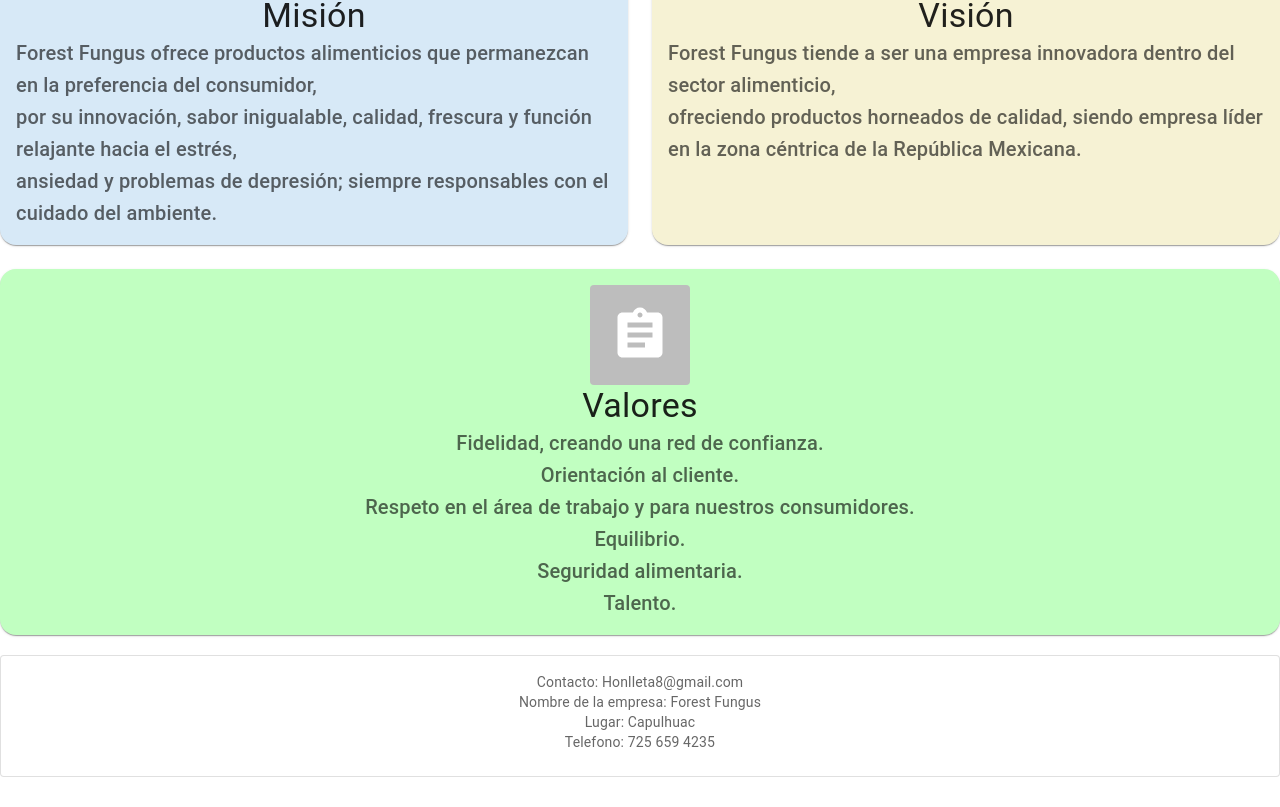
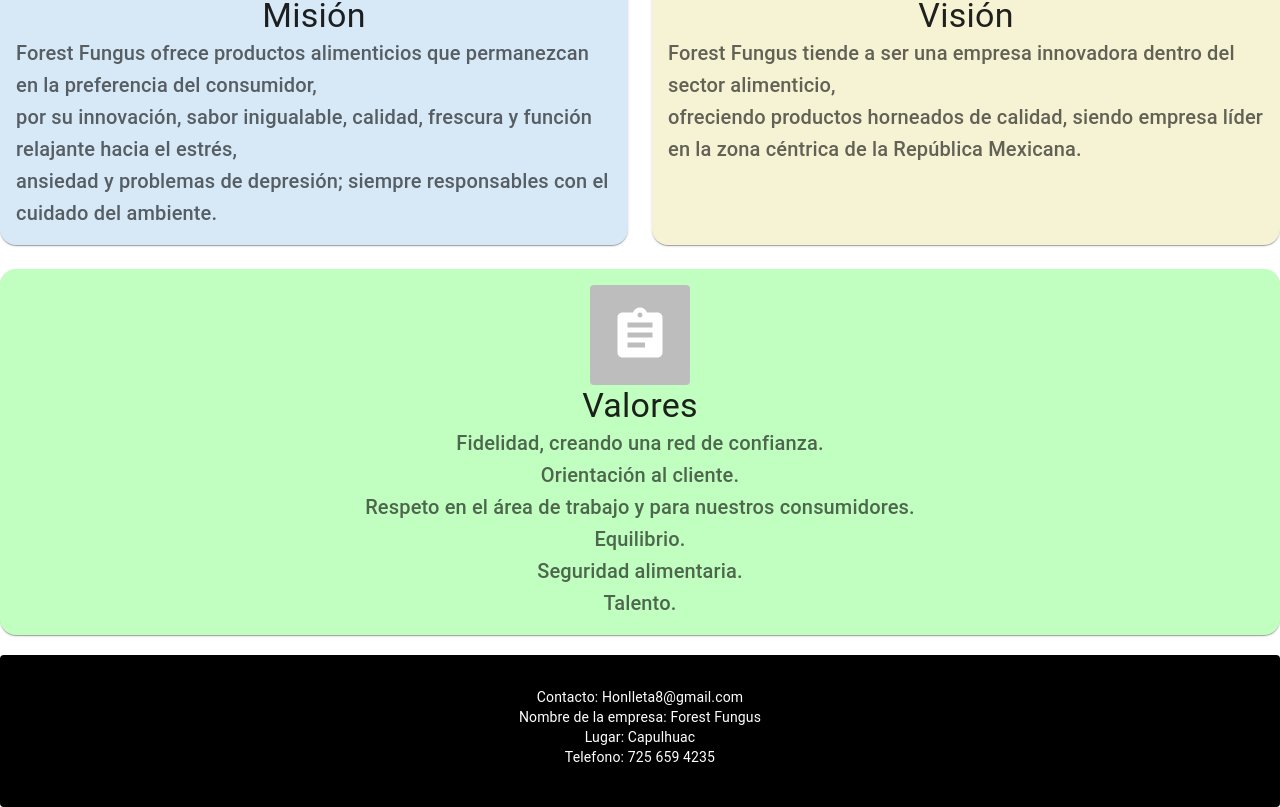
Before and after one commit to Axel625/ForestFungus, a React (Create React App) app: page / in a window 1280 px wide. Shown: the part 1247-2054 px from the top of the page. Before the commit the page ends 2024 px from the top, so only its background shows below. Built offline with nearby package versions, Linux system fonts and the light colour scheme.

Commit message:
Mejoriamiento de lapgina

```diff
--- a/package.json
+++ b/package.json
@@ -19,6 +19,7 @@
     "react-router-dom": "^6.16.0",
     "react-scripts": "5.0.1",
     "react-spring": "^9.7.3",
+    "styled-components": "^6.1.1",
     "web-vitals": "^2.1.4"
   },
   "scripts": {
--- a/src/Components/CheckoutForm/Checkout.js
+++ b/src/Components/CheckoutForm/Checkout.js
@@ -19,6 +19,11 @@
 const Footer = styled(Card)({
   marginTop: "20px",
   marginBottom: "20px",
+  backgroundColor: 'black',
+  color: 'white',
+  padding: '15px',
+  boxSizing: 'border-box',
+  textAlign: 'center',
 });
 
 const steps = ['Shipping address', 'Payment details', 'Review your order'];
@@ -103,16 +108,16 @@
       </div>
       <Footer variant="outlined">
         <CardContent>
-          <Typography variant="body2" color="text.secondary" align="center">
+          <Typography variant="body2" color="white" align="center">
           Contacto: Honlleta8@gmail.com
           </Typography>
-          <Typography variant="body2" color="text.secondary" align="center">
+          <Typography variant="body2" color="white" align="center">
             Nombre de la empresa: Forest Fungus
           </Typography>
-          <Typography variant="body2" color="text.secondary" align="center">
+          <Typography variant="body2" color="white" align="center">
             Lugar: Capulhuac
           </Typography>
-          <Typography variant="body2" color="text.secondary" align="center">
+          <Typography variant="body2" color="white" align="center">
             Telefono: 725 659 4235
           </Typography>
         </CardContent>
--- a/src/Components/CheckoutPage.js
+++ b/src/Components/CheckoutPage.js
@@ -12,6 +12,11 @@
 
 const Footer = styled(Card)({
     marginTop: '20px',
+    backgroundColor: 'black',
+  color: 'white',
+  padding: '15px',
+  boxSizing: 'border-box',
+  textAlign: 'center',
 });
 
 const CheckoutPage = () => {
@@ -71,16 +76,16 @@
             </Grid>
             <Footer variant="outlined">
                 <CardContent>
-                    <Typography variant="body2" color="text.secondary" align="center">
+                    <Typography variant="body2" color="white" align="center">
                     Contacto: Honlleta8@gmail.com
                     </Typography>
-                    <Typography variant="body2" color="text.secondary" align="center">
+                    <Typography variant="body2" color="white" align="center">
                         Nombre de la empresa: Forest Fungus
                     </Typography>
-                    <Typography variant="body2" color="text.secondary" align="center">
+                    <Typography variant="body2" color="white" align="center">
                         Lugar: Capulhuac
                     </Typography>
-                    <Typography variant="body2" color="text.secondary" align="center">
+                    <Typography variant="body2" color="white" align="center">
                         Telefono: 725 659 4235
                     </Typography>
                 </CardContent>
--- a/src/Components/Information.js
+++ b/src/Components/Information.js
@@ -13,7 +13,13 @@
 
 const Footer = styled(Card)({
   marginTop: '20px',
+  backgroundColor: 'black',
+  color: 'white',
+  padding: '15px',
+  boxSizing: 'border-box',
+  textAlign: 'center',
 });
+
 
 const AnimatedCard = animated(Card);
 
@@ -130,16 +136,16 @@
 
       <Footer variant="outlined">
         <CardContent>
-          <Typography variant="body2" color="text.secondary" align="center">
+          <Typography variant="body2" color="White" align="center">
             Contacto: Honlleta8@gmail.com
           </Typography>
-          <Typography variant="body2" color="text.secondary" align="center">
+          <Typography variant="body2" color="White" align="center">
             Nombre de la empresa: Forest Fungus
           </Typography>
-          <Typography variant="body2" color="text.secondary" align="center">
+          <Typography variant="body2" color="White" align="center">
             Lugar: Capulhuac
           </Typography>
-          <Typography variant="body2" color="text.secondary" align="center">
+          <Typography variant="body2" color="White" align="center">
             Telefono: 725 659 4235
           </Typography>
         </CardContent>
--- a/src/Components/Products.js
+++ b/src/Components/Products.js
@@ -18,6 +18,11 @@
 const Footer = styled(Card)({
   marginTop: '20px',
   marginBottom: '20px',
+  backgroundColor: 'black',
+  color: 'white',
+  padding: '15px',
+  boxSizing: 'border-box',
+  textAlign: 'center',
 });
 
 const Item = styled(Paper)(({ theme }) => ({
@@ -56,16 +61,16 @@
       </Grid>
       <Footer variant="outlined">
         <CardContent>
-          <Typography variant="body2" color="text.secondary" align="center">
+          <Typography variant="body2" color="white" align="center">
           Contacto: Honlleta8@gmail.com
           </Typography>
-          <Typography variant="body2" color="text.secondary" align="center">
+          <Typography variant="body2" color="white" align="center">
             Nombre de la empresa: Forest Fungus
           </Typography>
-          <Typography variant="body2" color="text.secondary" align="center">
+          <Typography variant="body2" color="white" align="center">
             Lugar: Capulhuac
           </Typography>
-          <Typography variant="body2" color="text.secondary" align="center">
+          <Typography variant="body2" color="white" align="center">
             Telefono:725 659 4235
           </Typography>
         </CardContent>
```
Also changed, not shown: 1 other file (tests, documents, lock files or other folders).
